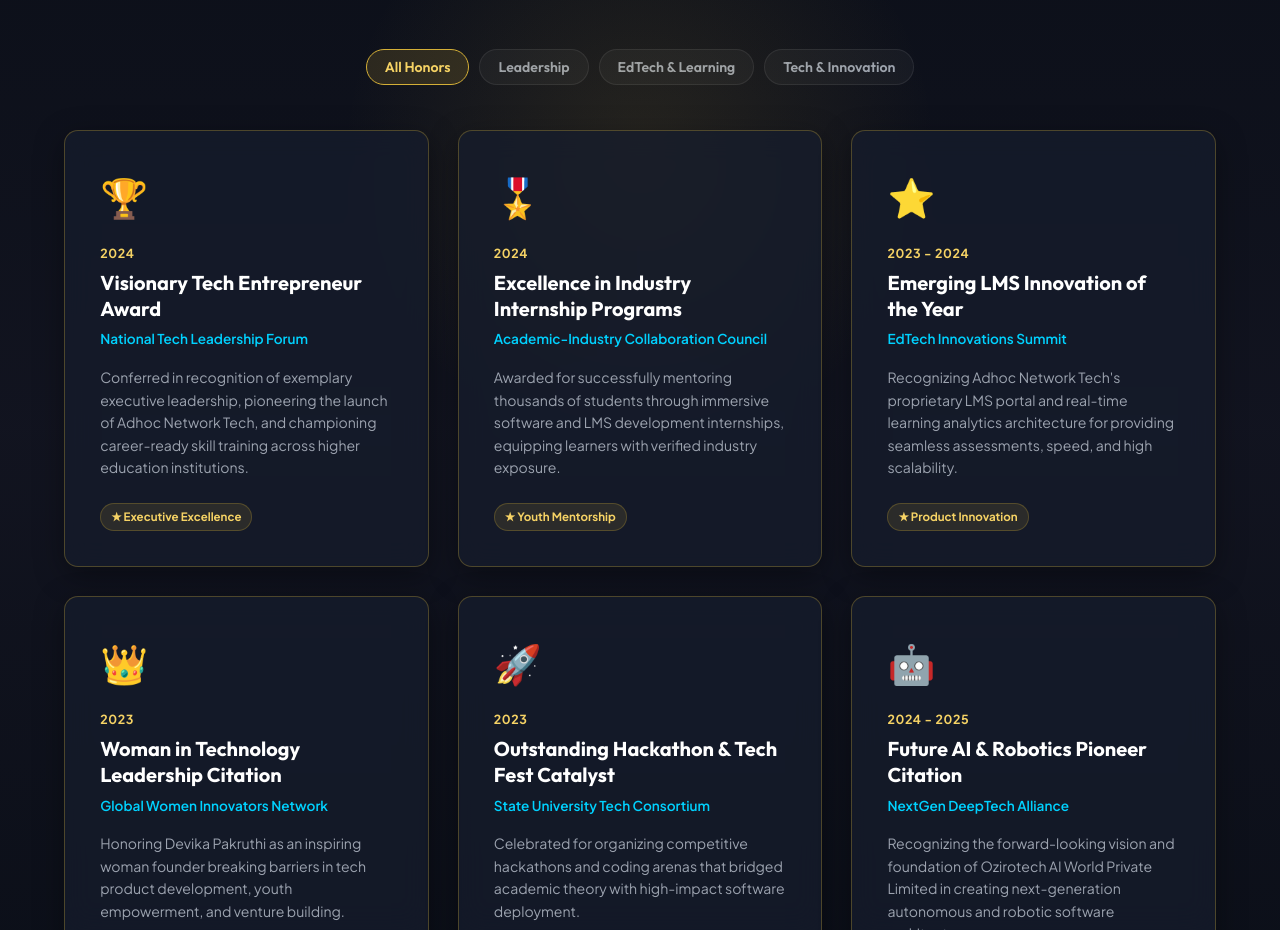
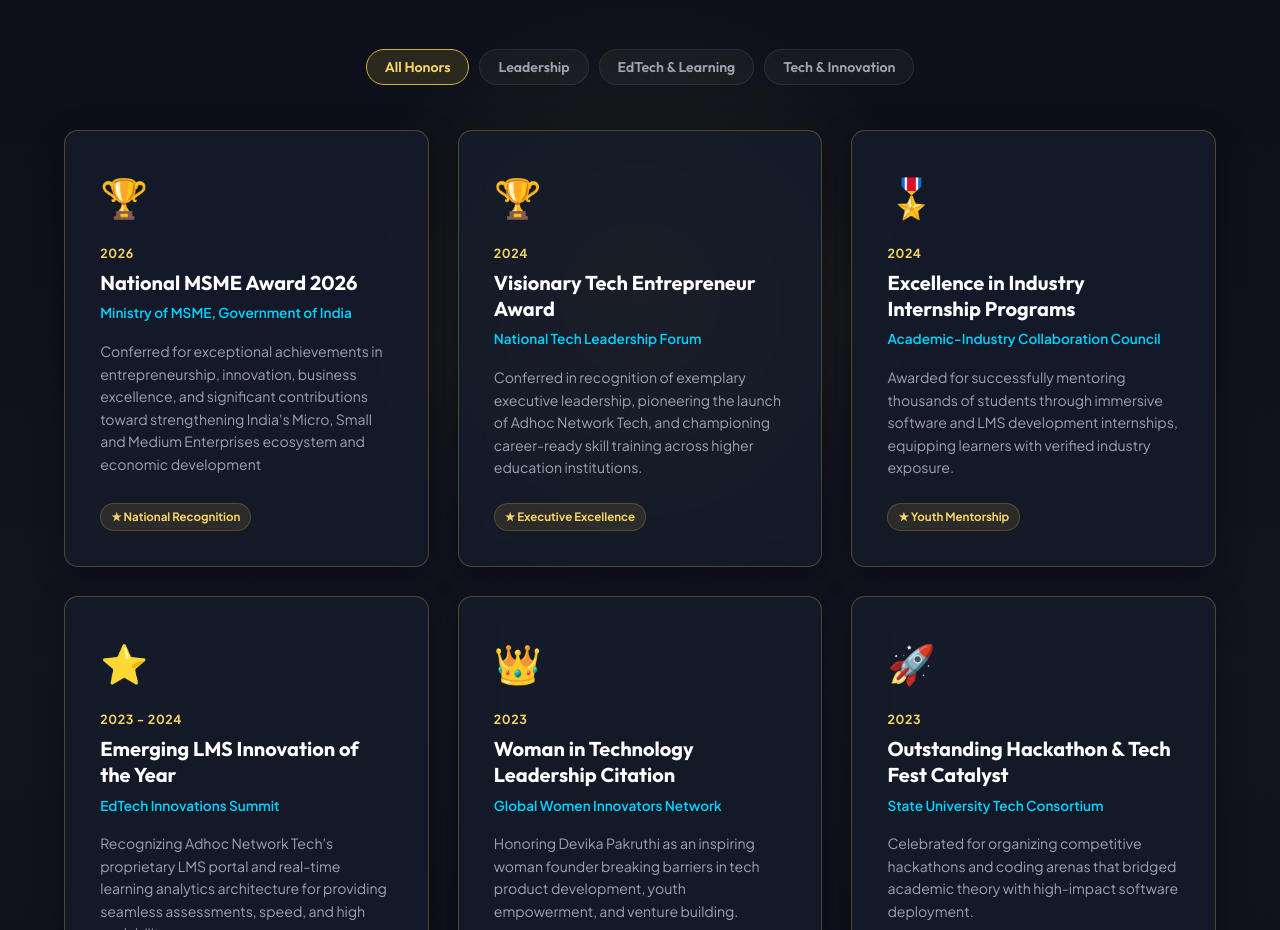
Before and after one commit to vamsireddy-28/ceo_mam_web, a plain HTML site: page index.html in a window 1280 px wide. Shown: the part 4400-5330 px from the top of the page. Drawn offline with Linux system fonts and the light colour scheme.

Commit message:
new update

```diff
--- a/index.html
+++ b/index.html
@@ -382,6 +382,18 @@
 
       <div class="awards-grid" id="awardsGrid">
         <!-- Award Card 1 -->
+         <div class="award-card gold-border" data-category="leadership">
+          <div class="award-icon-box">🏆</div>
+          <div class="award-year">2026</div>
+          <h3 class="award-title">National MSME Award 2026</h3>
+          <p class="award-conferrer">Ministry of MSME, Government of India</p>
+          <p class="award-desc">
+           Conferred for exceptional achievements in entrepreneurship, innovation, business excellence, and significant contributions toward strengthening India's Micro, Small and Medium Enterprises ecosystem and economic development
+          </p>
+          <div class="award-badge-pill">★ National Recognition</div>
+        </div>
+
+
         <div class="award-card gold-border" data-category="leadership">
           <div class="award-icon-box">🏆</div>
           <div class="award-year">2024</div>
```
